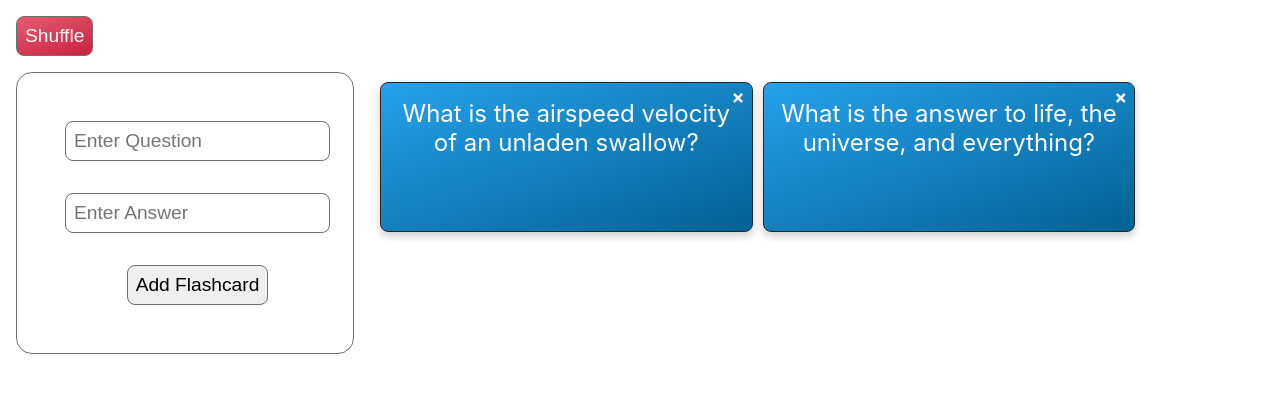
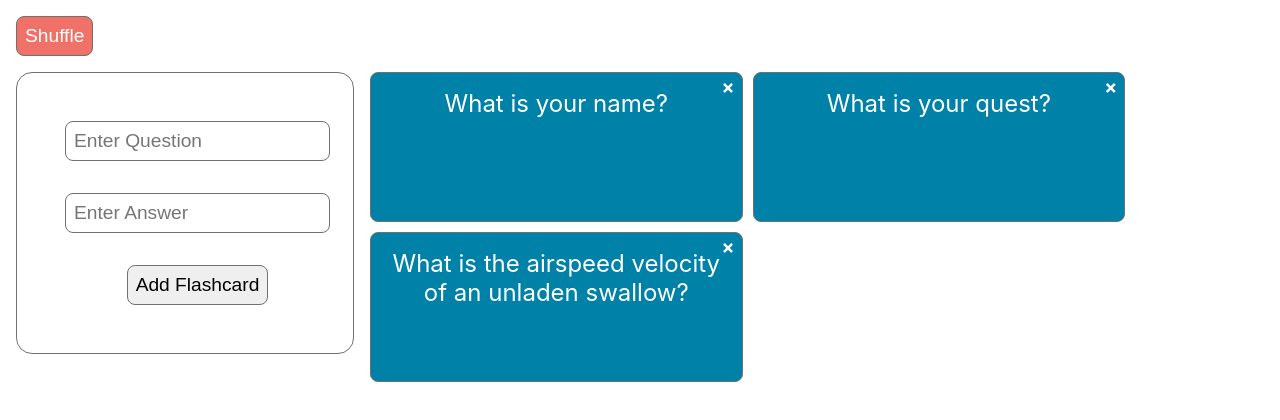
Before and after one commit to dkarneman/react-flashcard-app, a React (Create React App) app: page / in a window 1280 px wide. Shown: the top 420 px of the page. Built offline with nearby package versions, Linux system fonts and the light colour scheme; data requests are answered from the project's data file.

Commit message:
Make cards different color when flipped

```diff
--- a/src/Card.js
+++ b/src/Card.js
@@ -1,7 +1,7 @@
 import { useState } from 'react';
 
 function Card ({ card, handleDeleteCard }) {
-    const [flipCard, setFlipCard] = useState(false);
+    const [flipCard, setFlipCard] = useState(true);
 
     const handleDelete = (cardId) => {
         handleDeleteCard(cardId);
@@ -13,10 +13,13 @@ function Card ({ card, handleDeleteCard }) {
         })
     }
 
+    var className = "flash-card ";
+    className += flipCard ? "question" : "answer";
+
     return (
-        <div className="flash-card">
+        <div className={className}>
             <div className="card-body" onClick={() => setFlipCard(!flipCard)}>
-                {flipCard ? card.answer : card.question}
+                {flipCard ? card.question : card.answer}
             </div>
             <span className='delete-button' onClick={() => handleDelete(card.id)}>&times;</span>
         </div>
--- a/src/db.json
+++ b/src/db.json
@@ -1,14 +1,19 @@
 {
   "questions": [
+    {
+        "id": "88ee",
+        "question": "What is your name?",
+        "answer": "Arthur of Camelot!"
+    },
+    {
+      "id": "6595",
+      "question": "What is your quest?",
+      "answer": "To find the Holy Grail!"
+    },
     {
       "id": "156a",
       "question": "What is the airspeed velocity of an unladen swallow?",
       "answer": "African or European?"
-    },
-    {
-      "id": "82d7",
-      "question": "What is the answer to life, the universe, and everything?",
-      "answer": "42"
     }
   ]
 }
--- a/src/index.css
+++ b/src/index.css
@@ -5,6 +5,14 @@ body {
     sans-serif;
   -webkit-font-smoothing: antialiased;
   -moz-osx-font-smoothing: grayscale;
+}
+
+:root {
+  --cerulean: #0081a7ff;
+  --verdigris: #00afb9ff;
+  --light-yellow: #fdfcdcff;
+  --light-orange: #fed9b7ff;
+  --bittersweet: #f07167ff;
 }
 
 .delete-button {
@@ -22,7 +30,6 @@ body {
   grid-template-columns: repeat(auto-fill, minmax(350px, 1fr));
   grid-auto-rows: minmax(150px, auto);
   grid-gap: 10px;
-  padding: 10px;
   width: 59%;
 }
 
@@ -31,17 +38,25 @@ body {
   justify-content: center;
   align-items: center;
   position: relative;
-  background-image: linear-gradient(160deg, #26a1ed 0%, #026292 100%);
-  border: 1px solid #282828;
+  border: 1px solid #707070;
   border-radius: .5rem;
   padding: 1rem;
   text-align: center;
-  box-shadow: 0 4px 8px 0 rgba(0, 0, 0, 0.2);
   transition: box-shadow 0.25s;
-}
 
-.flash-card:hover {
-  box-shadow: 0 8px 16px 0 rgba(0, 0, 0, 0.2);
+  &:hover {
+    box-shadow: 0 4px 8px 0 rgba(0, 0, 0, 0.4);
+  }
+
+  &.question {
+    background-color: var(--cerulean);
+    /* background-image: linear-gradient(160deg, #26a1ed 0%, #026292 100%); */
+  }
+
+  &.answer {
+    background-color: var(--verdigris);
+    /* background-image: linear-gradient(160deg, #00ba9b 0%, #00826c 100%); */
+  }
 }
 
 .card-body {
@@ -54,7 +69,7 @@ body {
 .shuffle {
   margin: 1rem;
   color: white;
-  background-image: linear-gradient(160deg, #e75a71 0%, #c7233f 100%);
+  background-color: var(--bittersweet)
 }
 
 input {
```
Also changed, not shown: public/screenshot.png.
